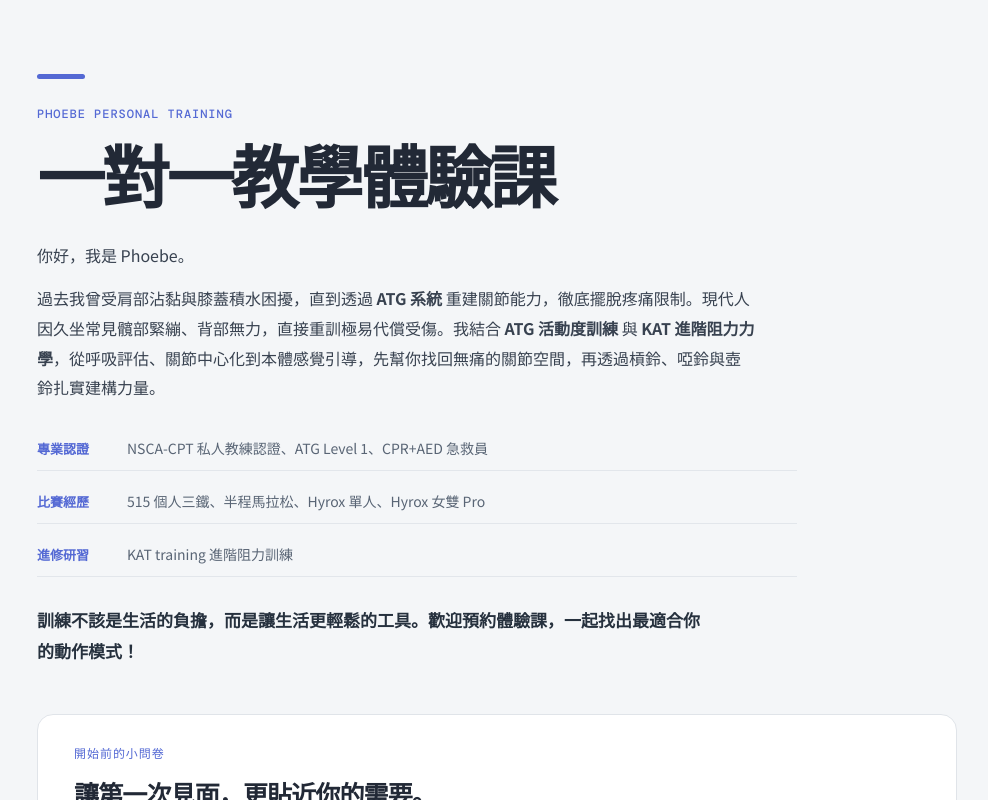
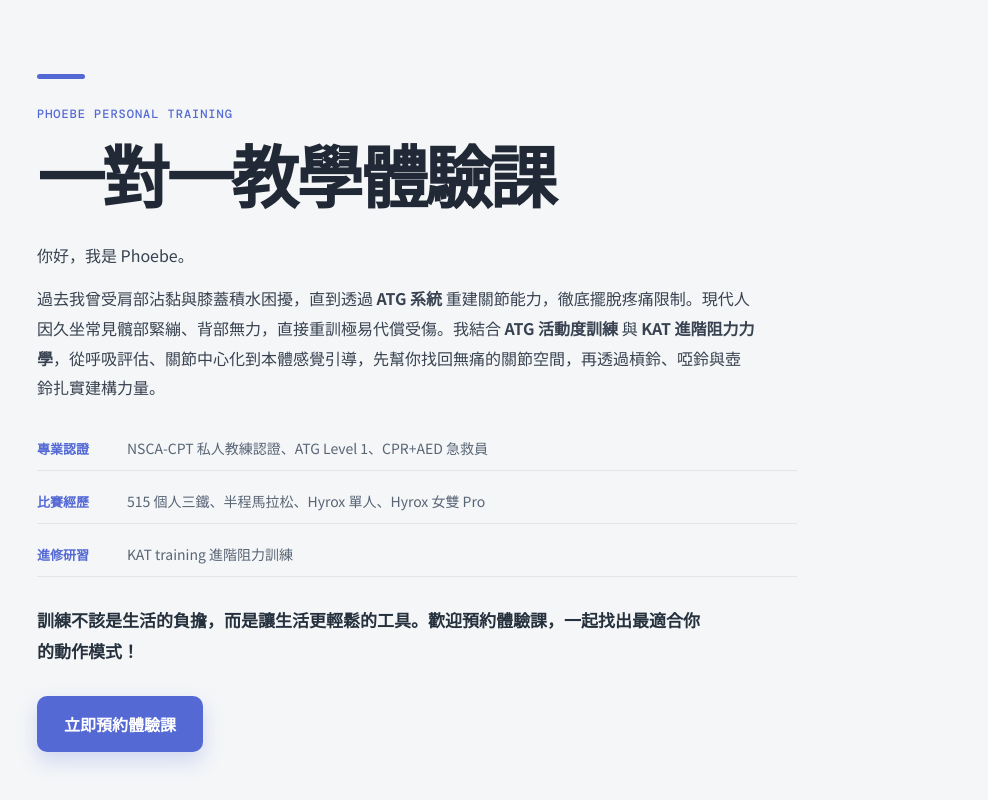
Before and after one commit to phoebe0412/phoebe-personal-training-form, a React (Vite) app: page / in a window 1280 px wide. Shown: the top 800 px of the page, without its empty margins (143-1131 px from the left). Built offline with nearby package versions, Linux system fonts and the light colour scheme.

Commit message:
Separate introduction and booking views

```diff
--- a/src/App.jsx
+++ b/src/App.jsx
@@ -55,7 +55,12 @@ export function App() {
   const [submitted, setSubmitted] = useState(false);
   const [submitError, setSubmitError] = useState('');
   const [errors, setErrors] = useState({});
+  const [bookingView, setBookingView] = useState(false);
   const update = (key, value) => setForm((previous) => ({ ...previous, [key]: value }));
+  const showBooking = () => {
+    setBookingView(true);
+    window.scrollTo({ top: 0, behavior: 'smooth' });
+  };
   const submit = (event) => {
     event.preventDefault();
     setSubmitError('');
@@ -89,9 +94,9 @@ export function App() {
     window.scrollTo({ top: 0, behavior: 'smooth' });
   };
 
-  if (submitted) return <main className="page"><div className="success-card"><p className="eyebrow">預約資料已送出</p><h1>謝謝你，{form.name || '學員'}！</h1><p>我會透過你提供的 LINE ID 與你確認體驗課時間。期待一起找回舒服、穩定的動作節奏。</p><button type="button" onClick={() => setSubmitted(false)}>返回表單</button></div></main>;
+  if (submitted) return <main className="page"><div className="success-card"><p className="eyebrow">預約資料已送出</p><h1>謝謝你，{form.name || '學員'}！</h1><p>我會透過你提供的 LINE ID 與你確認體驗課時間。期待一起找回舒服、穩定的動作節奏。</p><button type="button" onClick={() => { setSubmitted(false); setBookingView(true); }}>返回表單</button></div></main>;
 
-  return <main className="page">
+  if (!bookingView) return <main className="page">
     <header className="hero">
       <div className="hero-mark" aria-hidden="true"></div>
       <p className="eyebrow">PHOEBE PERSONAL TRAINING</p>
@@ -106,6 +111,15 @@ export function App() {
         <li><strong>進修研習</strong><span>KAT training 進階阻力訓練</span></li>
       </ul>
       <p className="hero-copy">訓練不該是生活的負擔，而是讓生活更輕鬆的工具。歡迎預約體驗課，一起找出最適合你的動作模式！</p>
+      <button className="hero-cta" type="button" onClick={showBooking}>立即預約體驗課</button>
+    </header>
+  </main>;
+
+  return <main className="page">
+    <header className="booking-header">
+      <button className="back-button" type="button" onClick={() => { setBookingView(false); window.scrollTo({ top: 0, behavior: 'smooth' }); }}>← 返回介紹</button>
+      <p className="eyebrow">PHOEBE PERSONAL TRAINING</p>
+      <h1>立即預約體驗課</h1>
     </header>
 
     <form onSubmit={submit} noValidate>
--- a/src/styles.css
+++ b/src/styles.css
@@ -13,6 +13,7 @@ h1 em { color: #5469d4; font-size: .40em; font-style: normal; letter-spacing: -.
 .coach-intro { max-width: 720px; margin-top: 28px; color: #384250; font-size: 16px; line-height: 1.85; }.coach-intro p { margin: 0 0 14px; }.coach-intro strong { color: inherit; font-weight: 700; }
 .bio-list { display: grid; gap: 9px; max-width: 760px; margin: 24px 0; padding: 0; list-style: none; }.bio-list li { display: flex; align-items: baseline; gap: 16px; padding: 10px 0; border-bottom: 1px solid #e2e6eb; font-size: 14px; line-height: 1.65; }.bio-list strong { min-width: 74px; color: #5469d4; font-size: 13px; }.bio-list span { color: #596575; }
 .hero-copy { max-width: 670px; margin: 28px 0 0; color: #26313e; font-size: 17px; line-height: 1.8; font-weight: 600; }
+.hero-cta, .back-button { font: inherit; cursor: pointer; }.hero-cta { margin-top: 30px; border: 0; border-radius: 10px; padding: 16px 27px; background: #5469d4; color: #fff; font-weight: 600; box-shadow: 0 9px 20px rgba(84, 105, 212, .22); }.hero-cta:hover { background: #4457bb; }.booking-header { padding: 18px 0 30px; }.booking-header h1 { font-size: clamp(36px, 5vw, 54px); }.back-button { margin: 0 0 28px; padding: 0; border: 0; background: transparent; color: #596575; font-size: 14px; }.back-button:hover { color: #5469d4; }
 .intro-card, .form-section { border: 1px solid #e0e4e9; border-radius: 16px; background: #fff; }
 .form-section.has-error { border-color: #d85a5a; box-shadow: 0 0 0 3px rgba(216, 90, 90, .08); }
 .intro-card { margin-bottom: 14px; padding: 32px 36px; }.intro-card h2, .section-heading h2 { margin: 0; font-size: 25px; letter-spacing: -.035em; }.intro-card p:not(.section-kicker) { margin: 10px 0 0; color: #697484; line-height: 1.75; font-size: 14px; }
```
